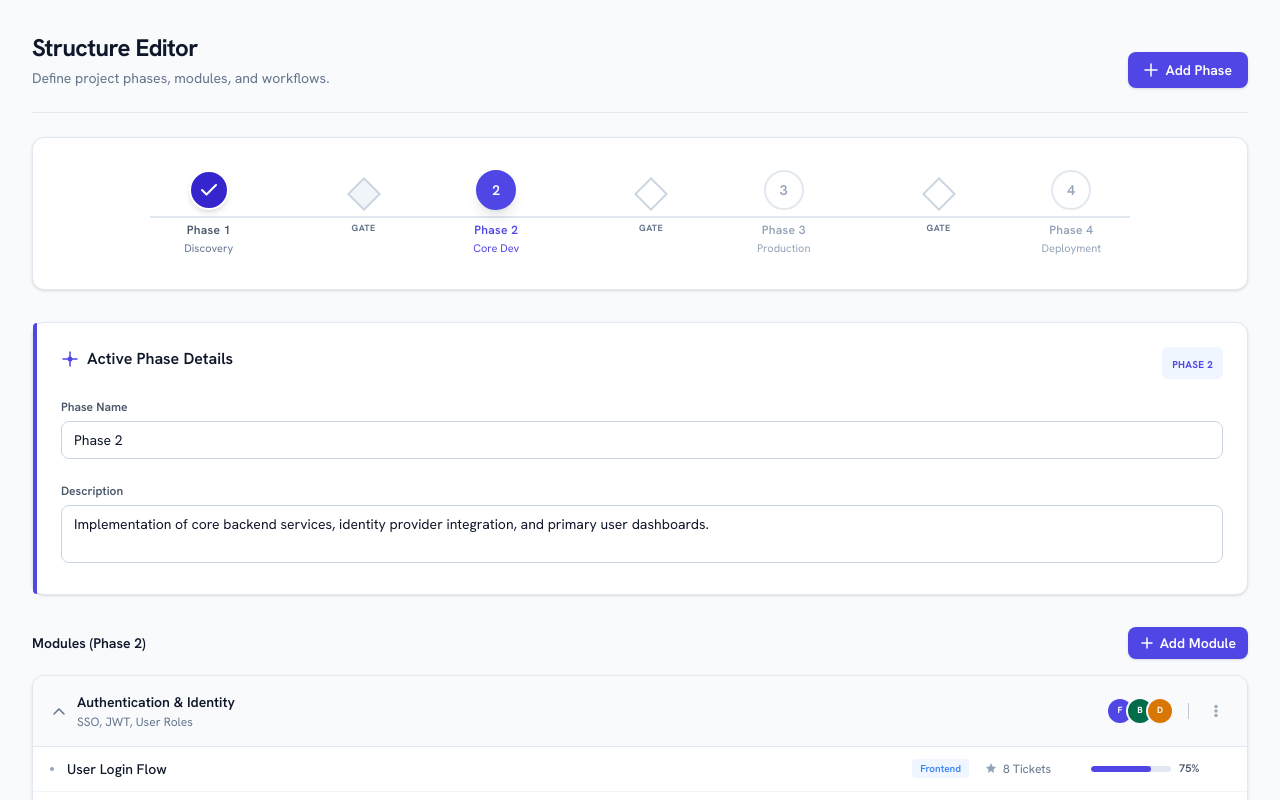
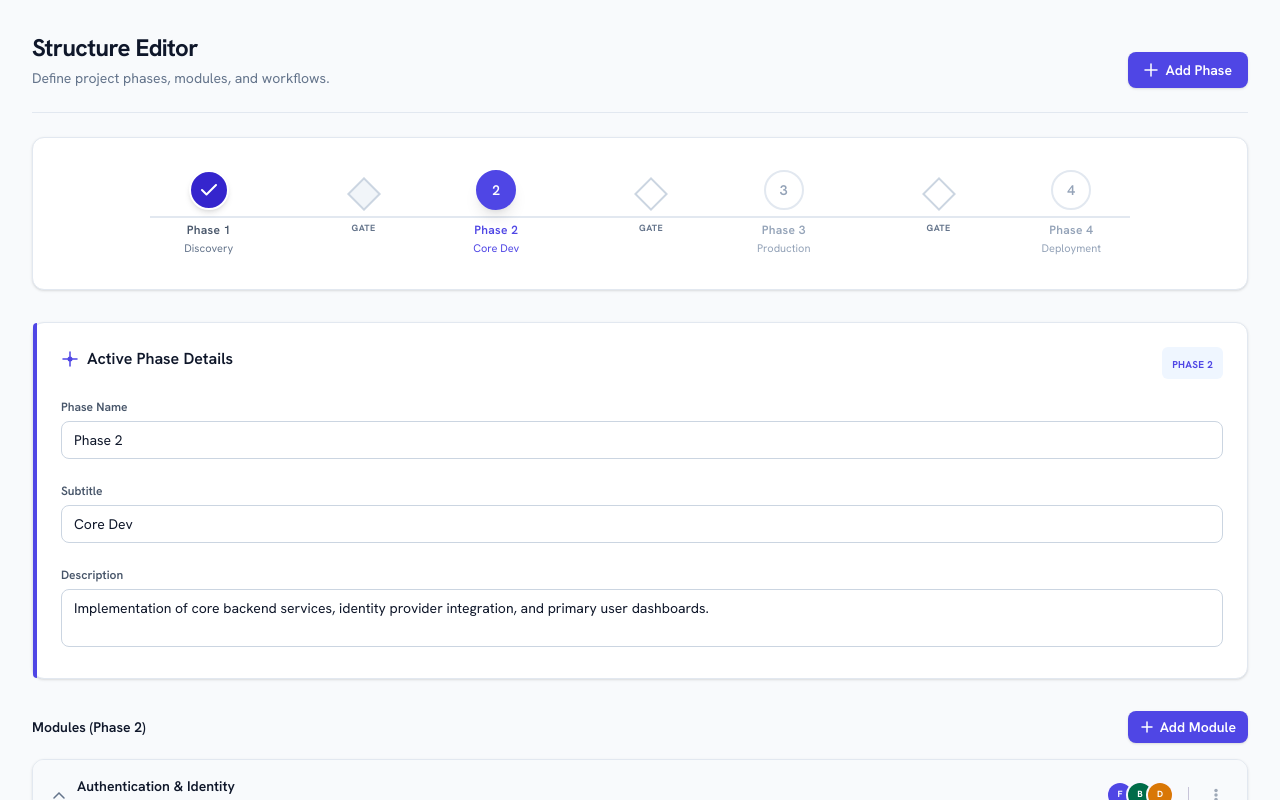
Before and after one commit to YUANQTIE/Client-Stage-Gate-Tracker, a Next.js app: page /editor in a window 1280 px wide. Shown: the top 800 px of the page. Built offline with nearby package versions, Linux system fonts and the light colour scheme.

Commit message:
feat: implement edit phase subtitle

```diff
--- a/src/components/ui/ProjectEditor/ActivePhaseDetails.tsx
+++ b/src/components/ui/ProjectEditor/ActivePhaseDetails.tsx
@@ -52,6 +52,7 @@ export function ActivePhaseDetails({ activePhase, phases, setPhases }: ActivePha
 
         {/* Form Fields */}
         <div className="grid grid-cols-[1fr,2fr] gap-6">
+          {/* Phase name form */}
           <div>
             <label className="block text-xs font-semibold text-[#475569] mb-1.5">
               Phase Name
@@ -63,6 +64,21 @@ export function ActivePhaseDetails({ activePhase, phases, setPhases }: ActivePha
               className="w-full px-3 py-2 bg-white border border-[#CBD5E1] rounded-lg text-sm text-[#0F172A] focus:outline-none focus:border-[#4F46E5] focus:ring-1 focus:ring-[#4F46E5] transition-all"
             />
           </div>
+
+          {/* Phase subititle form */}
+          <div>
+            <label className="block text-xs font-semibold text-[#475569] mb-1.5">
+              Subtitle
+            </label>
+            <input
+              type="text"
+              value={currentPhase?.subtitle || ""}
+              onChange={(e) => updatePhase("subtitle", e.target.value)}
+              className="w-full px-3 py-2 bg-white border border-[#CBD5E1] rounded-lg text-sm text-[#0F172A] focus:outline-none focus:border-[#4F46E5] focus:ring-1 focus:ring-[#4F46E5] transition-all"
+            />
+          </div>
+
+          {/* Phase desc form */}
           <div>
             <label className="block text-xs font-semibold text-[#475569] mb-1.5">
               Description
```
